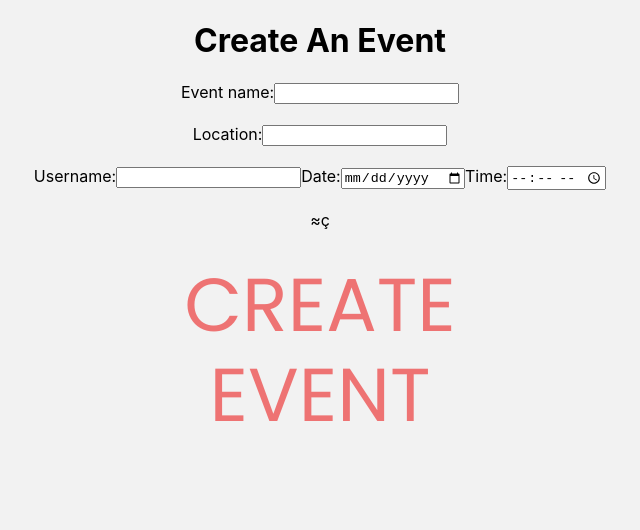
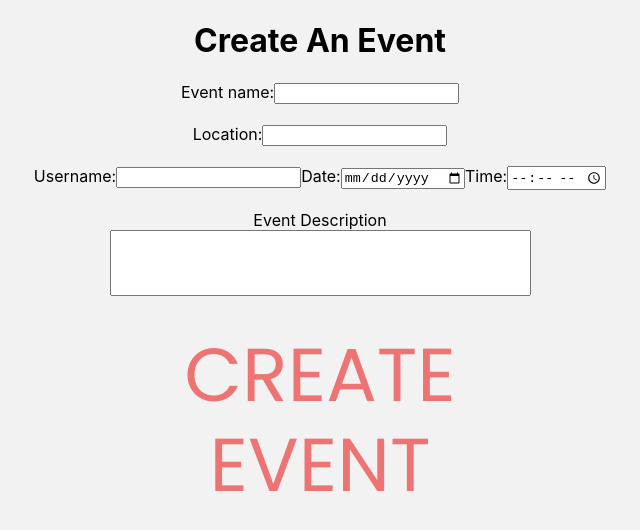
Before and after one commit to tester-1226/cm, a React (Create React App) app: page /add-event in a window 1280 px wide. Shown: the top 530 px of the page, without its empty margins (320-960 px from the left). Built offline with nearby package versions, Linux system fonts and the light colour scheme.

Commit message:
AddEventeventDescription

```diff
--- a/src/components/AddEvent.jsx
+++ b/src/components/AddEvent.jsx
@@ -31,8 +31,13 @@ const AddEvent = (props) => {
             </br>
             <div>
                 <label>
-                    ≈ç
+                Event Description
                 </label>
+                <br>
+                </br>
+                <textarea rows="4" cols="50" class="form-resize">
+
+                </textarea>
             </div>
             <br>
             </br>
--- a/src/css/addEvent.css
+++ b/src/css/addEvent.css
@@ -11,6 +11,8 @@
     display: -webkit-flex;
     display: -moz-box;
     display: -ms-flexbox;
+    display: inline-block;
+
     display: flex;
     justify-content: center;
     align-items: center;
@@ -19,8 +21,14 @@
     height: 100px;
     border-radius: 10px;
     margin-top: 50px;
+    -webkit-transition-duration: 0.4s; /* Safari */
+    transition-duration: 0.4s;
+}
+.form-createEvent-button1:hover {
+    box-shadow: 0 12px 16px 0 rgba(0,0,0,0.24),0 17px 50px 0 rgba(0,0,0,0.19);
 }
 
+
 .form-resize {
-    resize:none
+    resize: none;
 }
```
